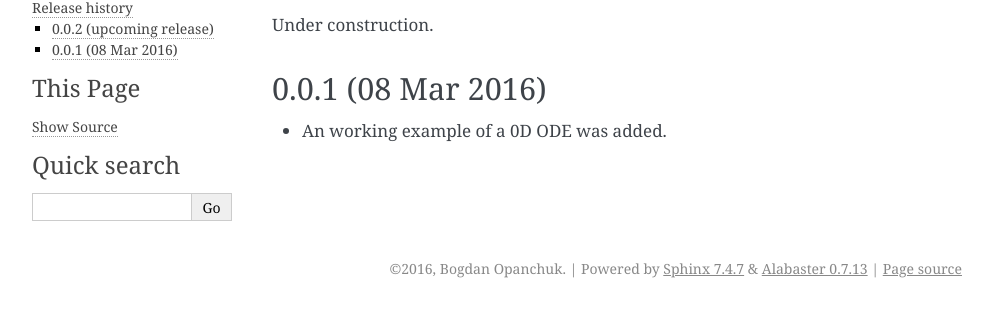
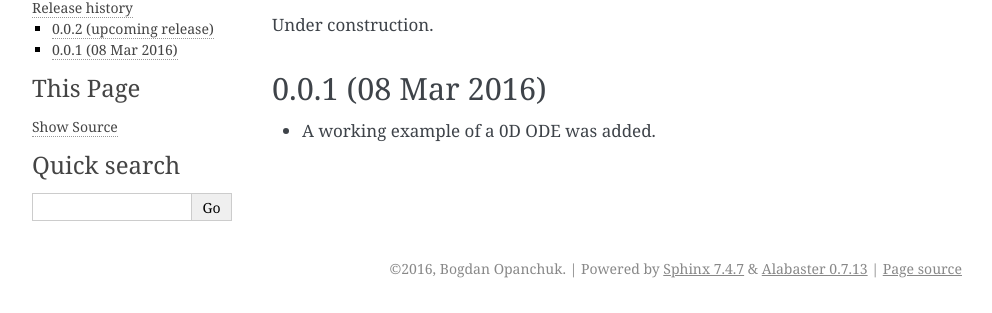
Before and after one commit to adeavins/fluxion, a Sphinx documentation site: the page built from doc/source/history.rst, in a window 1280 px wide. Shown: the part 162-475 px from the top of the page, without its empty margins (148-1140 px from the left). Built offline with Sphinx 7.4.7, drawn with Linux system fonts in a browser that asks for light colours.

```diff
--- a/doc/source/history.rst
+++ b/doc/source/history.rst
@@ -12,4 +12,4 @@ Under construction.
 0.0.1 (08 Mar 2016)
 ===================
 
-* An working example of a 0D ODE was added.
+* A working example of a 0D ODE was added.
```
